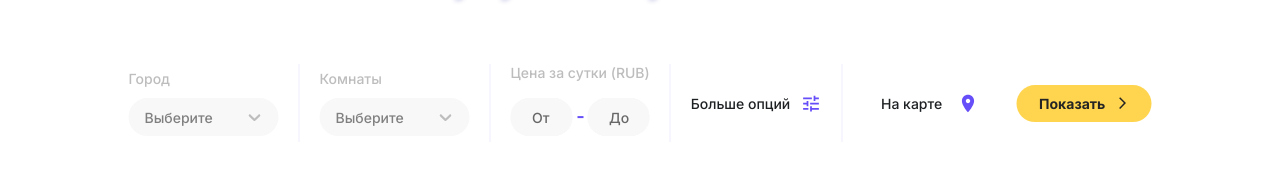
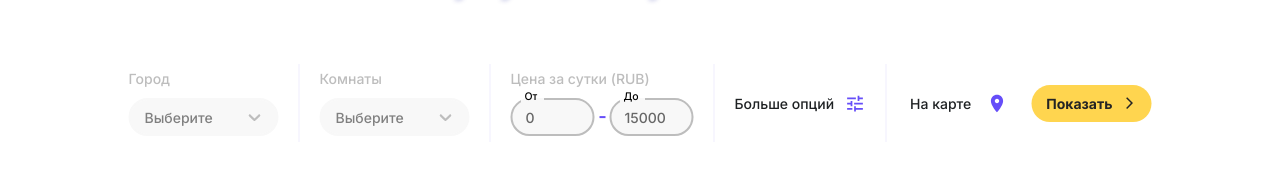
Before and after one commit to Undefined-deve1oper/react-sdaem-by, a React (Create React App) app: page / in a window 1280 px wide. Shown: the part 246-438 px from the top of the page. Built offline with nearby package versions, Linux system fonts and the light colour scheme.

Commit message:
add range field

```diff
--- /dev/null
+++ b/src/app/api/fake.api/rooms.js
@@ -0,0 +1,22 @@
+export const roomsObject = {
+    one: { _id: "67rdca3eeb7f6fgeed471198", name: "1" },
+    two: { _id: "67rdca3eeb7f6fgeed471100", name: "2" },
+    three: { _id: "67rdca3eeb7f6fgeed4711012", name: "3" },
+    four: { _id: "67rdca3eeb7f6fgeed471101", name: "4" }
+};
+export const rooms = [
+    { _id: "67rdca3eeb7f6fgeed471198", name: "1" },
+    { _id: "67rdca3eeb7f6fgeed471100", name: "2" },
+    { _id: "67rdca3eeb7f6fgeed4711012", name: "3" },
+    { _id: "67rdca3eeb7f6fgeed471101", name: "4" }
+];
+const fetchAll = () =>
+    new Promise((resolve) => {
+        window.setTimeout(function () {
+            resolve(roomsObject);
+        }, 2000);
+    });
+
+export default {
+    fetchAll
+};
--- a/src/app/api/index.js
+++ b/src/app/api/index.js
@@ -1,6 +1,8 @@
 import cities from "./fake.api/cities.js";
+import rooms from "./fake.api/rooms.js";
 
 const API = {
-    cities
+    cities,
+    rooms
 };
 export default API;
--- /dev/null
+++ b/src/app/components/common/Fields/RangeSliderField/RangeSliderField.tsx
@@ -0,0 +1,80 @@
+import { Slider, SliderProps } from "@mui/material";
+import React, { useCallback, useEffect, useState } from "react";
+import { InputField } from "..";
+import Loader from "../../Loader";
+
+// const valuetext = (value: number) => {
+//     return `${value}₽`;
+// };
+
+type onChange = {
+    name?: string;
+    value: number[];
+};
+
+type RangeSliderFieldProps = {
+    min: number;
+    max: number;
+    name: string;
+    label: string;
+    description?: string;
+    value?: number[];
+    onChange: (props: onChange) => void;
+};
+
+const RangeSliderField: React.FC<RangeSliderFieldProps> = ({
+    label,
+    name,
+    onChange,
+    value = [],
+    min = 0,
+    max = 1000,
+    description
+}) => {
+    const handleInputChange = (event: React.ChangeEvent<HTMLInputElement>) => {
+        if (event.target.name === "max") {
+            onChange({ name, value: [value[0], +event.target.value] });
+        }
+        if (event.target.name === "min") {
+            onChange({ name, value: [+event.target.value, value[1]] });
+        }
+    };
+
+    console.log(value);
+
+    if (value) {
+        return (
+            <>
+                <h3>{label || "Цена за сутки (RUB)"}</h3>
+                <div className="search-panel__range">
+                    <InputField
+                        inputProps={{ min: min }}
+                        label="От"
+                        name="min"
+                        type="number"
+                        value={String(value[0])}
+                        onChange={handleInputChange}
+                        sx={{ flex: "0 1 50%" }}
+                    />
+                    <InputField
+                        inputProps={{ max: max }}
+                        label="До"
+                        name="max"
+                        type="number"
+                        value={String(value[1])}
+                        onChange={handleInputChange}
+                        sx={{ flex: "0 1 50%" }}
+                    />
+                </div>
+
+                {description && (
+                    <p className="search-panel__description">{description}</p>
+                )}
+            </>
+        );
+    }
+
+    return <Loader />;
+};
+
+export default React.memo(RangeSliderField);
--- /dev/null
+++ b/src/app/components/common/Fields/RangeSliderField/index.ts
@@ -0,0 +1,3 @@
+import RangeSliderField from './RangeSliderField';
+
+export default RangeSliderField;
--- a/src/app/components/common/Fields/SelectField/SelectField.tsx
+++ b/src/app/components/common/Fields/SelectField/SelectField.tsx
@@ -1,5 +1,5 @@
 import React from "react";
-import Select, { OnChangeValue } from "react-select";
+import Select, { OnChangeValue, SingleValue } from "react-select";
 import { IOption } from "../../../../types/select";
 import { HandleChangeDataType } from "../../../../types/types";
 
@@ -27,13 +27,10 @@ const SelectField: React.FC<SelectFieldType> = ({
     className,
     ...rest
 }) => {
-    const onChange = (option: OnChangeValue<IOption, boolean>) => {
-        console.log(option);
-
-        if (option !== null) {
-            onSelectChange?.({ name, value: option!.value });
-        }
+    const onChange = (option: SingleValue<IOption>) => {
+        onSelectChange?.({ name, value: option!.value });
     };
+    const isLoading = options.length === 0;
 
     return (
         <div className={className || ""} {...rest}>
@@ -44,7 +41,7 @@ const SelectField: React.FC<SelectFieldType> = ({
                 placeholder={placeholder}
                 onChange={onChange}
                 options={options}
-                // isLoading
+                isLoading={isLoading}
             />
         </div>
     );
--- /dev/null
+++ b/src/app/components/common/Loader/Loader.tsx
@@ -0,0 +1,12 @@
+import CircularProgress from '@mui/material/CircularProgress';
+import React from 'react';
+
+const Loader = () => {
+  return (
+    <>
+      <CircularProgress />
+    </>
+  );
+};
+
+export default Loader;
--- /dev/null
+++ b/src/app/components/common/Loader/index.ts
@@ -0,0 +1,3 @@
+import Loader from './Loader';
+
+export default Loader;
--- a/src/app/components/ui/SearchEstateForm/SearchEstateForm.tsx
+++ b/src/app/components/ui/SearchEstateForm/SearchEstateForm.tsx
@@ -8,17 +8,18 @@ import {
     SearchEstateFormDataType
 } from "../../../types/types";
 import { IOption } from "../../../types/select";
+import RangeSliderField from "../../common/Fields/RangeSliderField";
 
 const initialState: SearchEstateFormDataType = {
     city: "",
     rooms: "",
-    from: "",
-    to: ""
+    price: [0, 15000]
 };
 
 const SearchEstateForm: React.FC = () => {
     const [data, setData] = useState(initialState);
-    const [cities, setCities] = useState<IOption[] | null>(null);
+    const [cities, setCities] = useState<IOption[]>([]);
+    const [rooms, setRooms] = useState<IOption[]>([]);
 
     useEffect(() => {
         API.cities.fetchAll().then((data) => {
@@ -28,10 +29,17 @@ const SearchEstateForm: React.FC = () => {
             }));
             setCities(citiesList);
         });
+        API.rooms.fetchAll().then((data) => {
+            const roomsList = Object.keys(data).map((roomName) => ({
+                label: data[roomName].name,
+                value: data[roomName]._id
+            }));
+            setRooms(roomsList);
+        });
     }, []);
 
-    const handleChange = useCallback((target: HandleChangeDataType) => {
-        console.log("target: ", target);
+    const handleChange = useCallback((target: any) => {
+        console.log("TARGET_VALUE: ", target);
 
         setData((prevState) => ({
             ...prevState,
@@ -39,47 +47,35 @@ const SearchEstateForm: React.FC = () => {
         }));
     }, []);
 
-    useEffect(() => {
-        console.log("data: ", data);
-    }, [data]);
-
     return (
         <div className="search-estate">
             <div className="search-estate__body">
                 <form className="search-estate__search search-panel">
                     <SelectField
+                        options={cities}
                         value={data.city}
                         onSelectChange={handleChange}
                         name="city"
                         label="Город"
-                        options={cities}
                         className="search-panel__item"
                     />
                     <SelectField
                         name="rooms"
                         label="Комнаты"
-                        options={[
-                            { label: "1", value: "one" },
-                            { label: "2", value: "two" },
-                            { label: "3", value: "three" },
-                            { label: "4", value: "four" }
-                        ]}
+                        value={data.rooms}
+                        onSelectChange={handleChange}
+                        options={rooms}
                         className="search-panel__item"
                     />
                     <div className="search-panel__item">
-                        <label htmlFor="from">Цена за сутки (RUB)</label>
-                        <div className="search-panel__range">
-                            <InputField
-                                name="from"
-                                label="От"
-                                sx={{ flex: "0 1 50%" }}
-                            />
-                            <InputField
-                                name="to"
-                                label="До"
-                                sx={{ flex: "0 1 50%" }}
-                            />
-                        </div>
+                        <RangeSliderField
+                            label="Цена за сутки (RUB)"
+                            name="price"
+                            onChange={handleChange}
+                            value={data.price}
+                            min={0}
+                            max={15000}
+                        />
                     </div>
                     <div className="search-panel__item">
                         <button type="button" className="search-panel__button">
--- a/src/app/theme.js
+++ b/src/app/theme.js
@@ -56,25 +56,30 @@ const theme = createTheme(
             MuiTextField: {
                 styleOverrides: {
                     root: {
-                        padding: "6px 0px",
+                        padding: "0px 0px",
                         "& label": {
-                            color: "#686868",
-                            fontWeight: "500",
-                            padding: "0px 7.5px"
+                            fontSize: "14px",
+                            color: "#000",
+                            fontWeight: "500"
+                            // padding: "0px 7.5px"
                         },
                         "&.input-base": {
+                            minWidth: "84px",
                             "& fieldset": {
                                 minHeight: "34px",
                                 borderRadius: "20px",
-                                border: `2px solid #f8f8f8`,
-                                background: "#f8f8f8",
-                                padding: "0px 15px"
+                                border: `2px solid #bdbdbd`
+                            },
+                            "& .MuiInputBase-root:hover": {
+                                borderColor: `#f8f8f8`
                             },
                             "& .MuiInputBase-input": {
                                 color: "#686868",
                                 fontWeight: "500",
                                 minHeight: "38px",
-                                padding: "0px 15px"
+                                padding: "0px 7px 0px 15px",
+                                background: "#f8f8f8",
+                                borderRadius: "20px"
                             },
                             "& .MuiInputBase-input:hover + fieldset": {
                                 border: `2px solid #f8f8f8`
--- a/src/app/types/types.ts
+++ b/src/app/types/types.ts
@@ -10,6 +10,5 @@ export type HandleChangeDataType = {
 export type SearchEstateFormDataType = {
     city: string;
     rooms: string;
-    from: string;
-    to: string;
+    price: number[];
 };
```
Also changed, not shown: src/app/components/common/Fields/RangeSliderField/styles/_rangeSlider.scss (added, +25 -0 lines).
